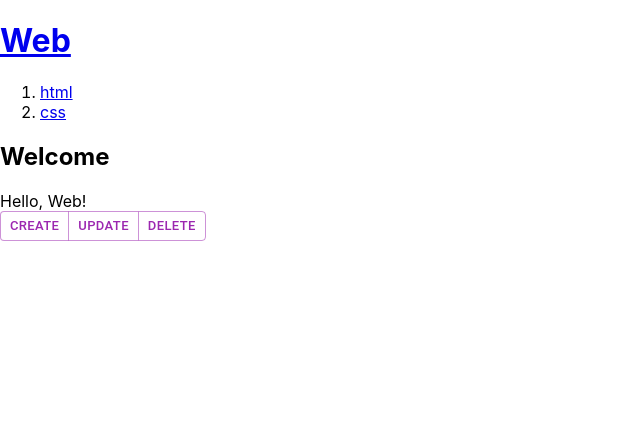
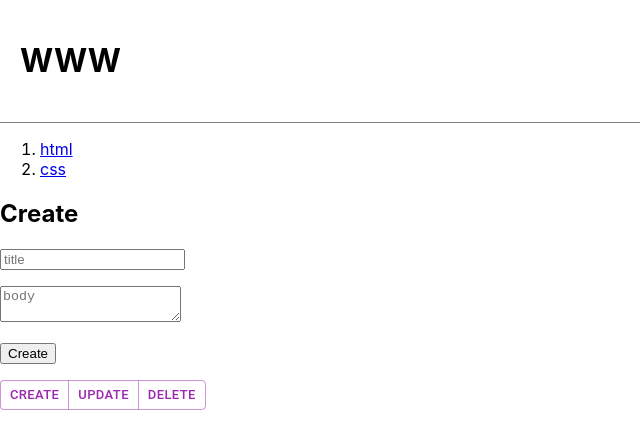
Before and after one commit to miji0317/react-practice, a React (Create React App) app: page / in a window 1280 px wide. Both pictures are taken after a click on the button "CREATE". Shown: the top 448 px of the page, without its empty margins (0-640 px from the left). Built offline with nearby package versions, Linux system fonts and the light colour scheme.

Commit message:
styled-components 적용

```diff
--- a/package.json
+++ b/package.json
@@ -13,6 +13,7 @@
     "react": "^18.1.0",
     "react-dom": "^18.1.0",
     "react-scripts": "5.0.1",
+    "styled-components": "^5.3.5",
     "web-vitals": "^2.1.4"
   },
   "scripts": {
--- a/src/App.css
+++ b/src/App.css
@@ -1,38 +1,4 @@
-.App {
-  text-align: center;
+header a {
+  text-decoration: none;
+  color: black;
 }
-
-.App-logo {
-  height: 40vmin;
-  pointer-events: none;
-}
-
-@media (prefers-reduced-motion: no-preference) {
-  .App-logo {
-    animation: App-logo-spin infinite 20s linear;
-  }
-}
-
-.App-header {
-  background-color: #282c34;
-  min-height: 100vh;
-  display: flex;
-  flex-direction: column;
-  align-items: center;
-  justify-content: center;
-  font-size: calc(10px + 2vmin);
-  color: white;
-}
-
-.App-link {
-  color: #61dafb;
-}
-
-@keyframes App-logo-spin {
-  from {
-    transform: rotate(0deg);
-  }
-  to {
-    transform: rotate(360deg);
-  }
-}
--- a/src/App.js
+++ b/src/App.js
@@ -3,16 +3,24 @@ import './App.css';
 import {useState} from 'react';
 import Button from '@mui/material/Button';
 import ButtonGroup from '@mui/material/ButtonGroup';
+import styled from 'styled-components';
 
-function Header(props) {
-  console.log(props);
-  return <header><h1><a href="/" onClick={(evt) => {
-    console.log('evt', evt);
+// Header 컴포넌트
+function Header(props){
+  return <header className={props.className}><h1><a href="/" onClick={(evt)=>{
     evt.preventDefault();
     props.onSelect();
-  }}>Web</a></h1></header>
+  }}>WWW</a></h1></header>
 }
 
+// styled-components 적용
+const HeaderStyled = styled(Header)`
+  border-bottom : 1px solid gray;
+  padding: 20px;
+  fontSize: 20px;
+`;
+
+// Nav 컴포넌트
 function Nav(props) {
   const list = props.data.map((e) => {
     return <li key={e.id}><a href={'/read/'+e.id} onClick={(evt) => {
@@ -27,14 +35,28 @@ function Nav(props) {
   return <nav><ol>{list}</ol></nav>
 }
 
+// Article 컴포넌트
 function Article(props) {
   console.log('props', props.title)
   return <article>
     <h2>{props.title}</h2>
     {props.body}
   </article>
-};
+}
 
+// Create 컴포넌트
+function Create() {
+  return <article>
+    <h2>Create</h2>
+    <form>
+      <p><input type='text' placeholder='title'></input></p>
+      <p><textarea placeholder='body'></textarea></p>
+      <p><input type='submit' value='Create'></input></p>
+    </form>
+  </article>
+}
+
+// App
 function App() {
   // state를 읽을 때는 mode, 바꿀 때는 setMode, 초기 상태는 useState
   const [mode, setMode] = useState('WELCOME');
@@ -58,13 +80,15 @@ function App() {
     }
   })[0];
   content = <Article title={topic.title} body={topic.body}></Article>
+  } else if (mode === 'CREATE') {
+    content = <Create></Create>;
   }
 
   return (
     <div>
-      <Header onSelect={() => {
+      <HeaderStyled onSelect={() => {
        setMode('WELCOME');
-      }}></Header>
+      }}></HeaderStyled>
       <Nav data={topics} onSelect={(id) => {
         setMode('READ');
         setId(id);
@@ -72,7 +96,7 @@ function App() {
       {content}
       <ButtonGroup variant="outlined" aria-label="outlined button group" size="small" color="secondary">
         <Button variant='outlined' onClick={() => {
-          alert('create!');
+          setMode('CREATE');
         }}>Create</Button>
         <Button variant='outlined'>Update</Button>
         <Button variant='outlined'>Delete</Button>
```
Also changed, not shown: 1 other file (tests, documents, lock files or other folders).
